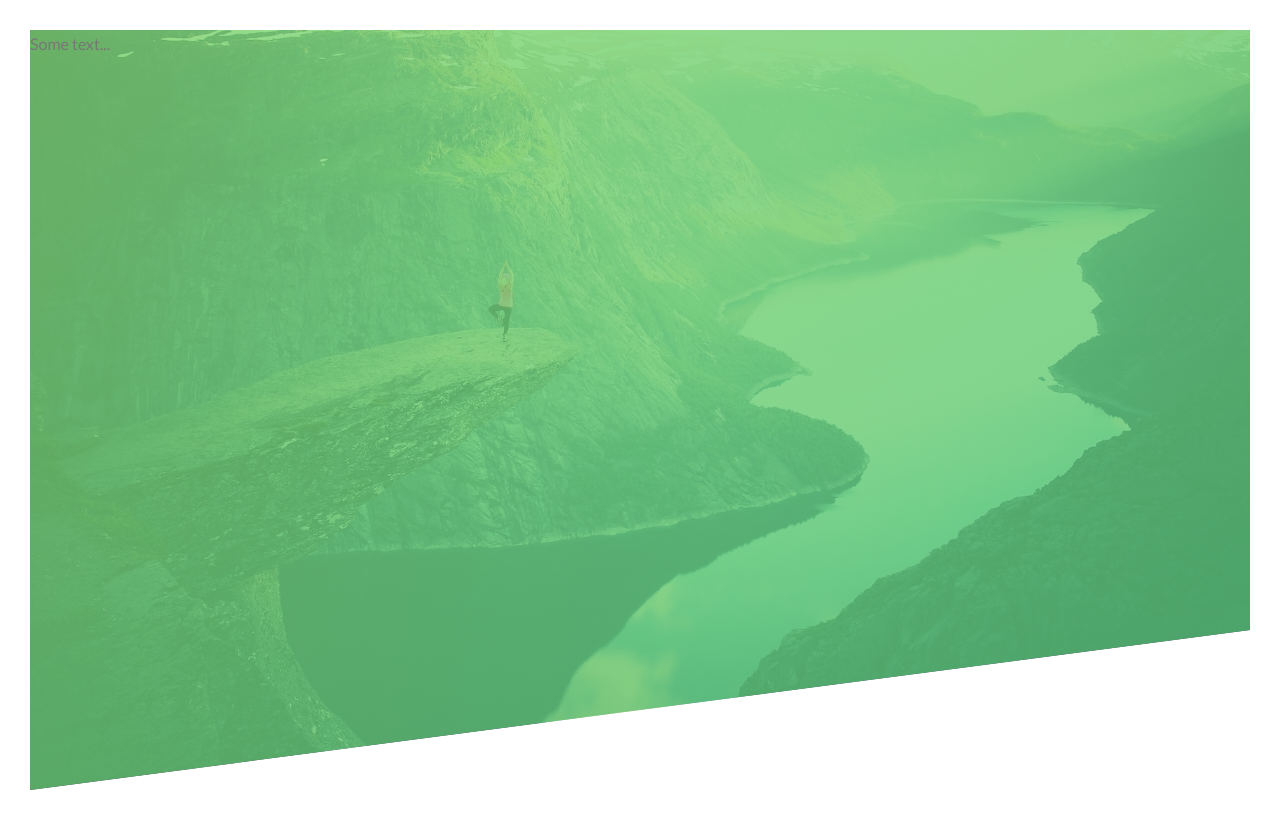
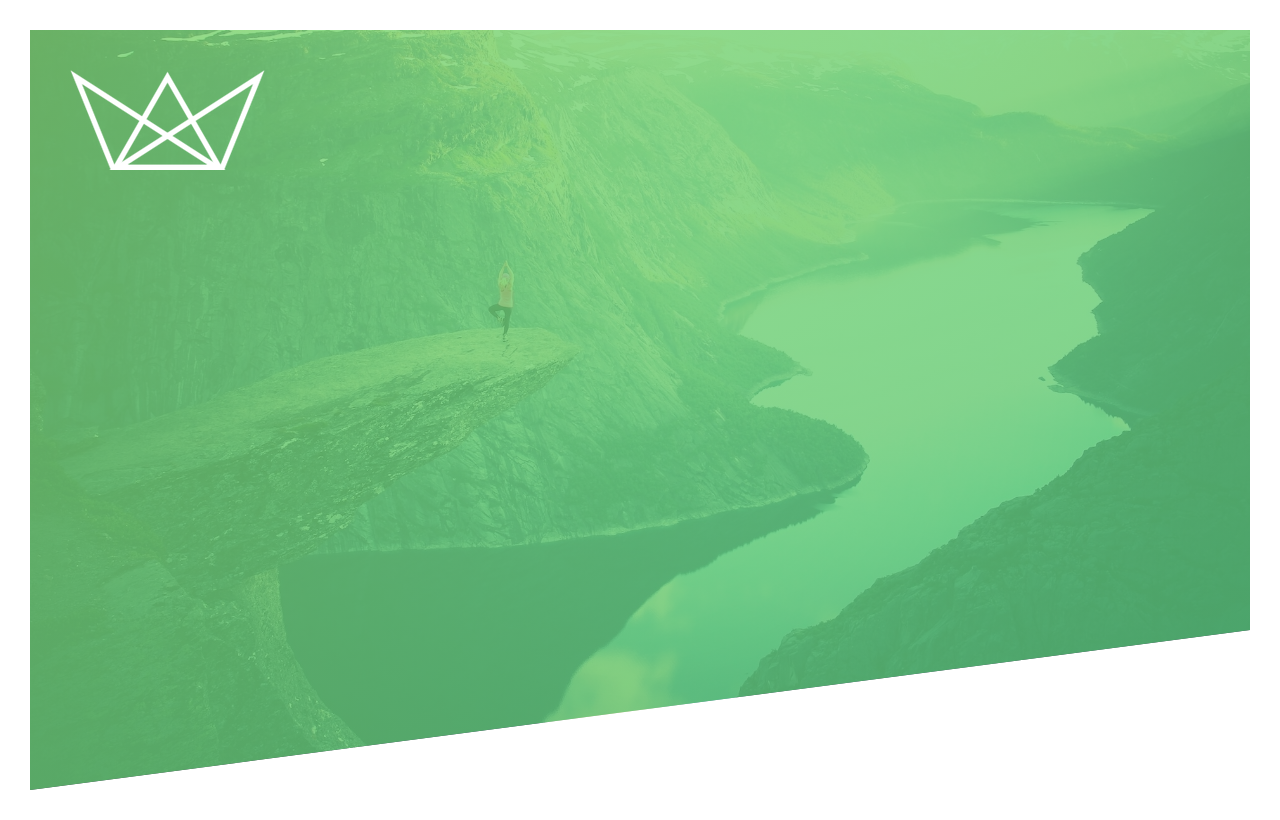
Before and after one commit to pmdenlinger/Natours, a plain HTML site: page starter/index.html in a window 1280 px wide. Drawn offline with Linux system fonts and the light colour scheme; files that its build step writes are made by us from their sources.

Commit message:
Add logo in logo-box and position in header

```diff
--- a/starter/css/style.css
+++ b/starter/css/style.css
@@ -32,5 +32,17 @@ body {
     url(../img/hero.jpg);
   background-size: cover;
   background-position: top;
+  position: relative;
+
   clip-path: polygon(0 0, 100% 0, 100% 75vh, 0 100%);
 }
+
+.logo-box {
+  position: absolute;
+  top: 40px;
+  left: 40px;
+}
+
+.logo {
+  height: 35px;
+}
--- a/starter/index.html
+++ b/starter/index.html
@@ -16,6 +16,10 @@
     <title>Natours | Exciting tours for adventurous people</title>
   </head>
   <body>
-    <header class="header">Some text...</header>
+    <header class="header">
+      <div class="logo-box">
+        <img src="img/logo-white.png" alt="Logo" class-"logo" />
+      </div>
+    </header>
   </body>
 </html>
```
